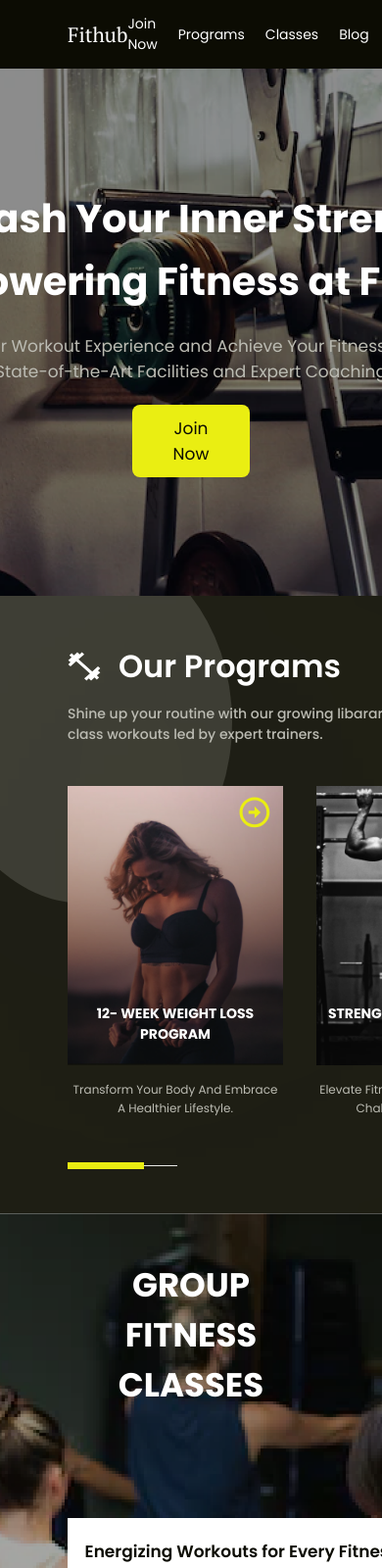
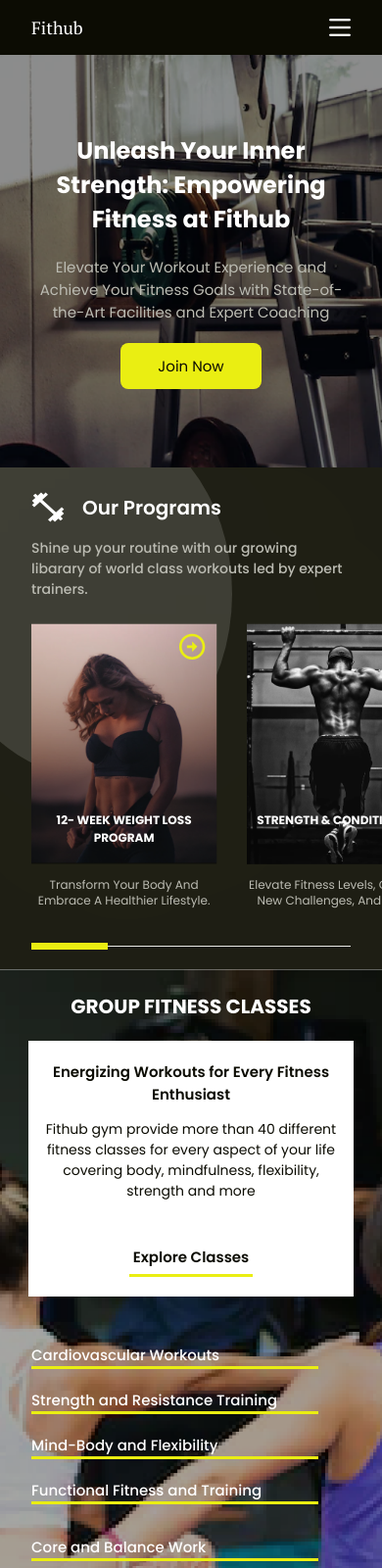
Before and after one commit to pushkar707/fithub-gym, a website built with Parcel: page index.html in a window 390 px wide. Shown: the top 1600 px of the page at 98% size. Built offline with nearby package versions, Linux system fonts and the light colour scheme.

Commit message:
completed

```diff
--- a/global.css
+++ b/global.css
@@ -58,9 +58,8 @@ body {
 @media screen and (max-width: 960px) {
   :root {
     /* font sizes */
-    --font-size-sm: 12px;
-    --font-size-base: 14px;
-    --font-size-xl: 17px;
+    --font-size-base:15px;
+    --font-size-xl: 19px;
     --font-size-21xl: 34px;
     --font-size-5xl: 21px;
     --font-size-mid: 15px;
@@ -71,10 +70,7 @@ body {
     --gap-21xl: 34px;
     --gap-base: 14px;
     --gap-53xl: 62px;
-    --gap-xs: 11px;
     --gap-5xl: 21px;
-    --gap-7xs: 5px;
-    --gap-8xs: 4px;
     --gap-mid: 15px;
 
     /* Paddings */
@@ -82,11 +78,65 @@ body {
     --padding-10xl: 27px;
     --padding-29xl: 40px;
     --padding-61xl: 69px;
-    --padding-xs: 11px;
-    --padding-base: 14px;
     --padding-37xl: 48px;
     --padding-21xl: 34px;
   }
+}
 
+@media screen and (max-width: 768px) {
+  :root {
+    /* font sizes */
+    --font-size-base: 14px;
+    --font-size-xl: 16px;
+    --font-size-21xl: 33px;
+    --font-size-5xl: 20px;
+    --font-size-mid: 15px;
+    --font-size-29xl: 38px;
 
+    /* Gaps */
+    --gap-13xl: 26px;
+    --gap-21xl: 33px;
+    --gap-base: 14px;
+    --gap-53xl: 59px;
+    --gap-5xl: 20px;
+    --gap-mid: 15px;
+
+    /* Paddings */
+    --padding-5xl: 20px;
+    --padding-10xl: 26px;
+    --padding-29xl: 38px;
+    --padding-61xl: 65px;
+    --padding-37xl: 45px;
+    --padding-21xl: 33px;
+  }
 }
+@media screen and (max-width:650px) {
+  :root{
+    --font-size-29xl: 32px;
+    --font-size-21xl: 28px;
+
+    --padding-61xl: 60px;
+    --padding-37xl: 42px;
+
+    --gap-53xl: 56px;
+    --gap-21xl: 31px;
+  }
+}
+
+@media screen and (max-width:465px) {
+  :root{
+    --font-size-29xl: 24px;
+    --font-size-21xl: 20px;
+    --font-size-5xl: 18px;
+    --font-size-xl: 15px;
+    /* --font-size-xl:  */
+
+    --padding-61xl: 32px;
+    --padding-37xl: 23px;
+    --padding-21xl: 18px;
+
+    --gap-53xl: 32px;
+    --gap-21xl: 20px;
+    --gap-13xl: 18px;
+  }
+}
--- a/index.css
+++ b/index.css
@@ -416,6 +416,7 @@
   border-top: 1px solid var(--grey-1);
   box-sizing: border-box;
   height: 1px;
+  width: 100%;
 }
 .programs-scroller-item {
   position: absolute;
@@ -435,6 +436,7 @@
   justify-content: flex-start;
   gap: 3px;
   z-index: 1;
+  width: 100%;
 }
 .background-child,
 .background-inner,
@@ -1391,10 +1393,146 @@
     width: 220px;
   }
 
-    .view-more-btn-icon, .view-more-btn-icon1 {
+  .view-more-btn-icon, .view-more-btn-icon1 {
       top: 8px;
       left: 172px;
       width: 38px;
       height: 38px;
   }
+
+  .content {
+    flex-direction: column;
+    gap: 48px;
+  }
+
+  .classes1{
+    padding: 0px;
+    justify-content: space-around;
+    width: 100%;
+    /* gap: unset; */
+  }
+
+  /* .class-child{
+    width: 36vw;
+  } */
+  .footer-links{
+    gap: var(--gap-mid);
+  }
+
+  /* TRAINERS */
+  .trainer{
+    transform: scale(0.84);
+    margin: unset;
+  }
+
+  /* events */
+  .event-card-description{
+    height: 152px;
+  }
 }
+
+@media screen and (max-width:768px) {
+  /* events */
+  .event-card-description{
+    height: 144px;
+  }
+  .program-card{
+    transform: scale(0.93);
+    transform-origin:left center;
+  }
+  .success-stories{
+    flex-direction: column;
+  }
+  .transformation-img{
+    /* padding: 0px var(--padding-5xl); */
+    width: 85vw;
+  }
+  .unleash-your-inner{
+    width: 90vw;
+  }
+  .elevate-your-workout{
+    width: 85vw;
+  }
+  .hero-contents{
+    height: unset;
+    padding: 80px;
+  }
+  .footer-links{
+    flex-wrap: wrap;
+    gap: var(--gap-5xl);
+  }
+  .background1{
+    height: 3000px;
+  }
+}
+@media screen and (max-width:650px) {
+  .nav-center{
+    display: none;
+  }
+  .schedule-icon{
+    display: none;
+  }
+  .account-icon{
+    filter: brightness(0) invert(1);
+  }
+  .unleash-your-inner{
+    line-height: unset;
+  }
+  .newsletter{
+    padding: 72px var(--padding-37xl);
+  }
+  .newsletter-email-input{
+    gap: unset;
+    max-width: 90vw;
+  }
+  .placeholder{
+    padding: var(--padding-base);
+  }
+  .programs1{
+    font-size: var(--font-size-21xl);
+  }
+}
+@media screen and (max-width:465px) {
+  .class-child{
+    width: 75vw;
+  }
+  .right-classes{
+    align-items: unset;
+  }
+  .description-card{
+    width: 85vw;
+  }
+  .heading{
+    width: unset;
+  }
+  .explanation{
+    width: unset;
+  }
+  .program-card{
+    transform: scale(0.86);
+  }
+  .section-headings,.shine-up-your{
+    width: unset;
+  }
+  .programs2{
+    gap: unset;
+    padding: unset;
+  }
+  .programs1{
+    gap: unset;
+  }
+  .main-heading3{
+    width: 90vw;
+  }
+  .events-page-link{
+    width: 90vw;
+    display: flex;
+    justify-content: center;
+  }
+  .headings{
+    font-size: var(--font-size-21xl);
+  }
+  .sub-heading{
+    font-size: 12px;
+  }
+}
--- a/index.html
+++ b/index.html
@@ -29,7 +29,8 @@
           <div class="nav-right">
             <img class="schedule-icon" alt="" src="./public/vector.svg" />
 
-            <img class="account-icon" alt="" src="./public/vector1.svg" />
+            <img class="schedule-icon" alt="" src="./public/vector1.svg" />
+            <img src="./public/hamburger.png" alt="" class="account-icon">
           </div>
         </div>
         <div class="hero-contents">
```
Also changed, not shown: public/hamburger.png (added).
